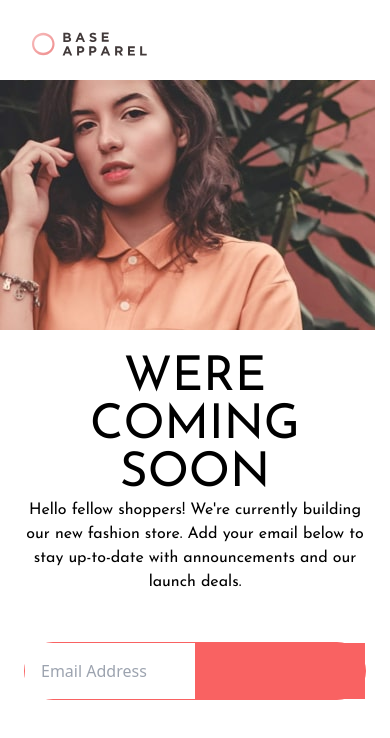
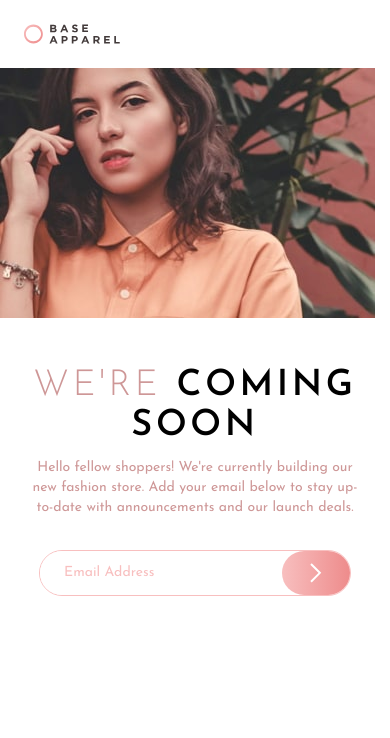
Before and after one commit to gbtan1991/baseApparelComingSoon, a React (Vite) app: page / in a window 390 px wide. Shown: the top 738 px of the page. Built offline with nearby package versions, Linux system fonts and the light colour scheme.

Commit message:
Adding styles and copy the mobile design

```diff
--- a/src/component/ComingSection.jsx
+++ b/src/component/ComingSection.jsx
@@ -1,31 +1,39 @@
 import React from "react";
 
+
 const ComingSection = () => {
+
+
+
   return (
     <div>
-      <header>
-        <div className="w-full h-20 p-8 ">
-          <img src="/logo.svg" alt="compnay logo" className="h-6" />
+      <header className="w-screen h-2 flex flex-col items-center">
+        <div className="w-full p-6 ">
+          <img src="/logo.svg" alt="compnay logo" className="h-5 grow" />
         </div>
 
-        <div>
-          <img src="/hero-mobile.jpg" alt="girl with yellow shirt mobile" />
+        <div className="w-full bg-contain bg-no-repeat bg-mobile" >
+          <div className="h-[250px]">
+
+          </div>
+
         </div>
 
-        <div className="p-6">
-          <h3 className="font-theme text-5xl text-center">WERE COMING SOON</h3>
-          <p className="font-theme text-center">
+        <div className="mt-4 p-8">
+
+          <h3 className="font-theme font-semibold tracking-widest  text-4xl/10 text-center">
+            <span className="font-light text-desaturadedRed">WE'RE</span> COMING SOON</h3>
+          <p className="mt-3 font-theme text-sm text-desaturadedRed text-center">
           Hello fellow shoppers! We're currently building our new fashion store.
   Add your email below to stay up-to-date with announcements and our launch deals.
 
           </p>
           </div>
 
-          <div className="flex justify-between m-6 rounded-full border border-softRed">
+          <div className="flex justify-between  rounded-full border w-4/5  border-redGradient1">
 
-          <input type="email" placeholder="Email Address" className="w-full p-4" />
-          <button className="w-full p-4 bg-softRed text-white"></button>
-          </div>
+          <input type="email" placeholder="Email Address" className="px-6 rounded-full placeholder-redGradient1 text-sm font-theme" />
+          <button className="px-7 py-3 bg-gradient-to-r from-redGradient1 to-redGradient2 rounded-full"><img src="/icon-arrow.svg" /></button>          </div>
 
 
       </header>
--- a/tailwind.config.js
+++ b/tailwind.config.js
@@ -15,7 +15,11 @@ export default {
 
       fontFamily: {
         theme: ["Josefin Sans", "sans-serif"],
-      }
+      },
+      backgroundImage: theme => ({
+        mobile: "url('/hero-mobile.jpg')",
+        desktop: "url('/hero-desktop.jpg')",
+      }),
     },
   },
   plugins: [],
```
